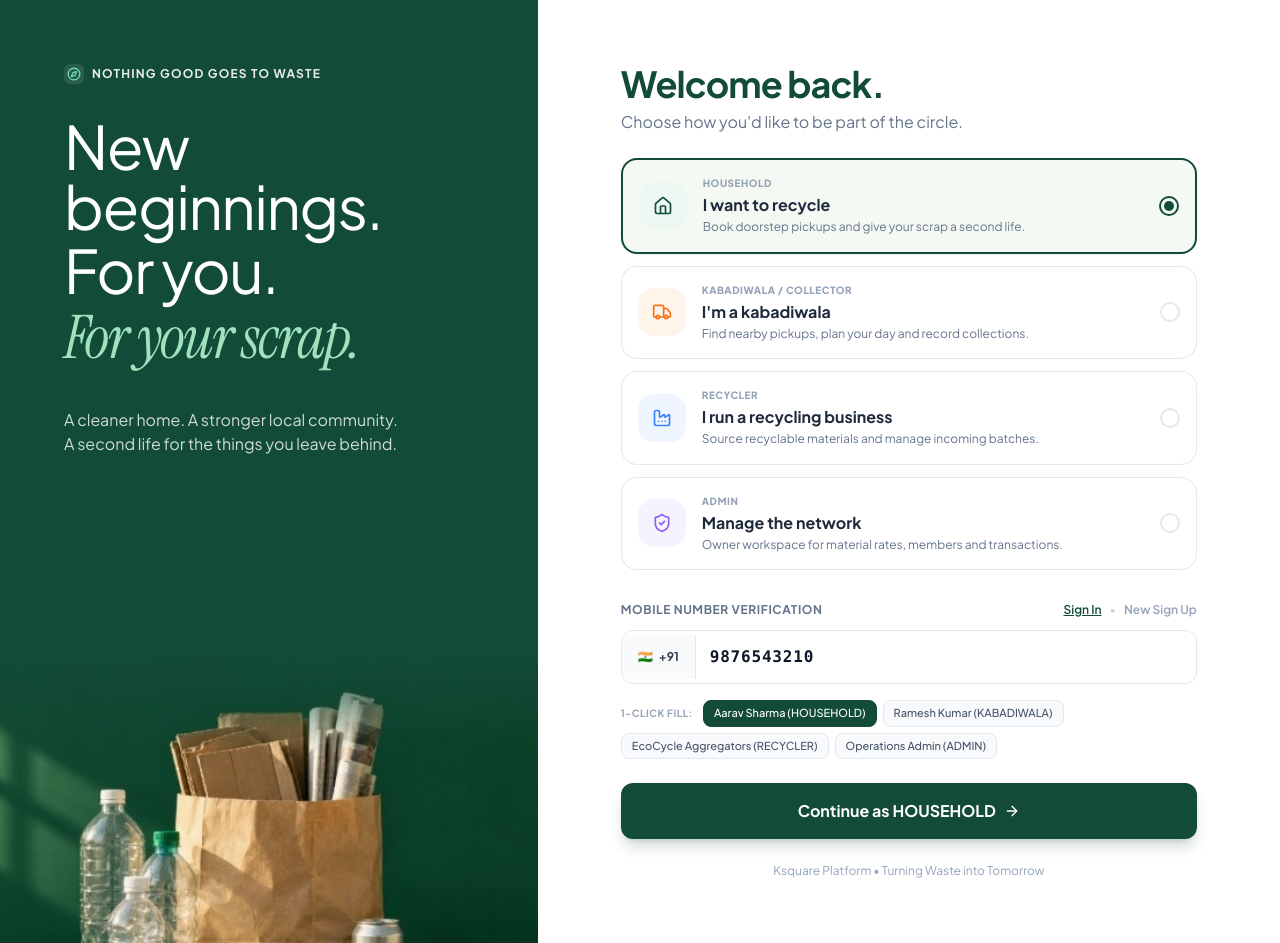
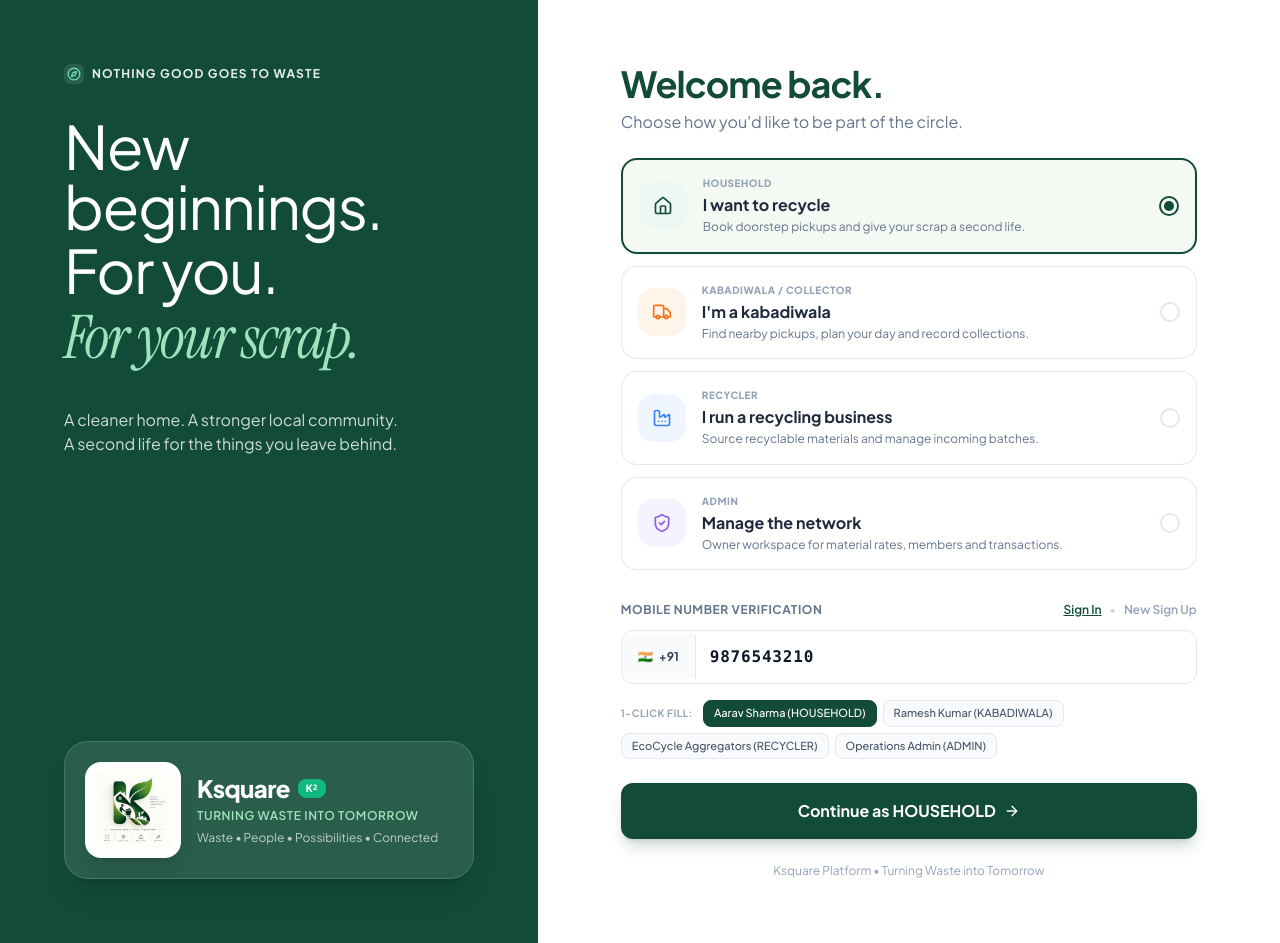
Before and after one commit to manika004/Kabadiwala-Konnect, a React (Vite) app in the folder client/: page / in a window 1280 px wide. Built offline with nearby package versions, Linux system fonts and the light colour scheme.

Commit message:
Replace scrap bag photo with official Ksquare branding logo on login page

```diff
--- a/client/src/screens/auth/AuthScreen.tsx
+++ b/client/src/screens/auth/AuthScreen.tsx
@@ -148,14 +148,29 @@ export const AuthScreen: React.FC<AuthScreenProps> = ({ onLoginSuccess }) => {
           </p>
         </div>
 
-        {/* Bottom Photograph: Recyclables Bag */}
-        <div className="relative mt-8 -mx-8 sm:-mx-12 lg:-mx-14 xl:-mx-16 -mb-8 sm:-mb-12 lg:-mb-14 xl:-mb-16 pt-4">
-          <img
-            src="/scrap-bag.jpg"
-            alt="Scrap materials in paper bag"
-            className="w-full object-cover max-h-[320px] select-none pointer-events-none"
-          />
-          <div className="absolute inset-x-0 top-0 h-12 bg-gradient-to-b from-[#124b38] to-transparent" />
+        {/* Ksquare Official Branding Logo */}
+        <div className="pt-8 mt-auto z-10">
+          <div className="bg-white/10 backdrop-blur-md rounded-3xl p-5 border border-white/15 flex items-center space-x-4 max-w-md shadow-xl">
+            <div className="w-20 h-20 sm:w-24 sm:h-24 rounded-2xl overflow-hidden bg-white p-1.5 shrink-0 shadow-lg border border-white/20">
+              <img
+                src="/logo.jpg"
+                alt="Ksquare Logo"
+                className="w-full h-full object-contain rounded-xl"
+              />
+            </div>
+            <div className="space-y-1">
+              <div className="flex items-center space-x-2">
+                <span className="text-2xl font-black text-white tracking-tight">Ksquare</span>
+                <span className="px-2 py-0.5 rounded-lg bg-emerald-500 text-white font-extrabold text-[10px] tracking-wider shadow-sm">K²</span>
+              </div>
+              <p className="text-xs font-semibold text-[#9fe3be] uppercase tracking-wider">
+                Turning Waste into Tomorrow
+              </p>
+              <p className="text-xs text-white/70 leading-relaxed font-normal">
+                Waste • People • Possibilities • Connected
+              </p>
+            </div>
+          </div>
         </div>
       </div>
 
```
Also changed, not shown: client/public/scrap-bag.jpg (deleted).
